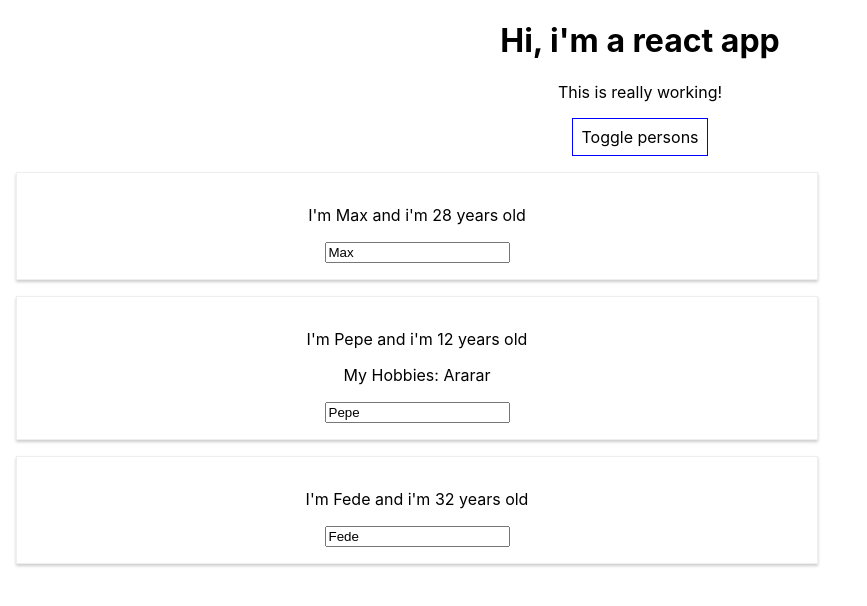
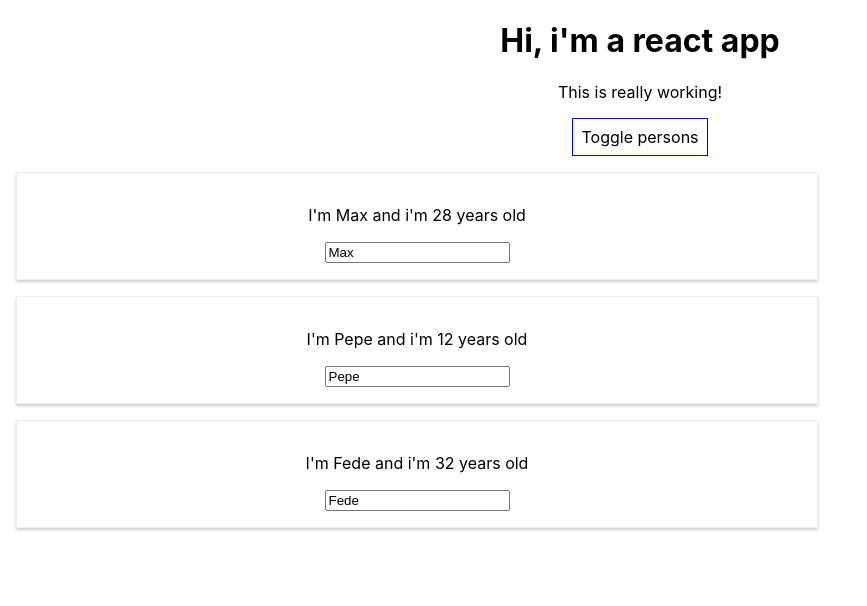
Before and after one commit to tomasmendesr/my-react-app, a React (Create React App) app: page / in a window 1280 px wide. Both pictures are taken after a click on the button "Toggle persons". Shown: the top 606 px of the page, without its empty margins (0-867 px from the left). Built offline with nearby package versions, Linux system fonts and the light colour scheme.

Commit message:
outputting lists

```diff
--- a/src/App.js
+++ b/src/App.js
@@ -52,17 +52,10 @@
     if (this.state.showPersons) {
       persons = (
         <div>
-            <Person
-              name={this.state.persons[0].name}
-              age={this.state.persons[0].age}/>
-            <Person
-              name={this.state.persons[1].name}
-              age={this.state.persons[1].age}
-              click={this.switchNameHandler.bind(this, 'Frodo')}
-              changed={this.nameChangedHandler}>My Hobbies: Ararar</Person>
-            <Person
-              name={this.state.persons[2].name}
-              age={this.state.persons[2].age}/>
+            {this.state.persons.map(person => {
+              return <Person name={person.name}
+              age={person.age}/>
+            })}
           </div>
       );
     }
```
